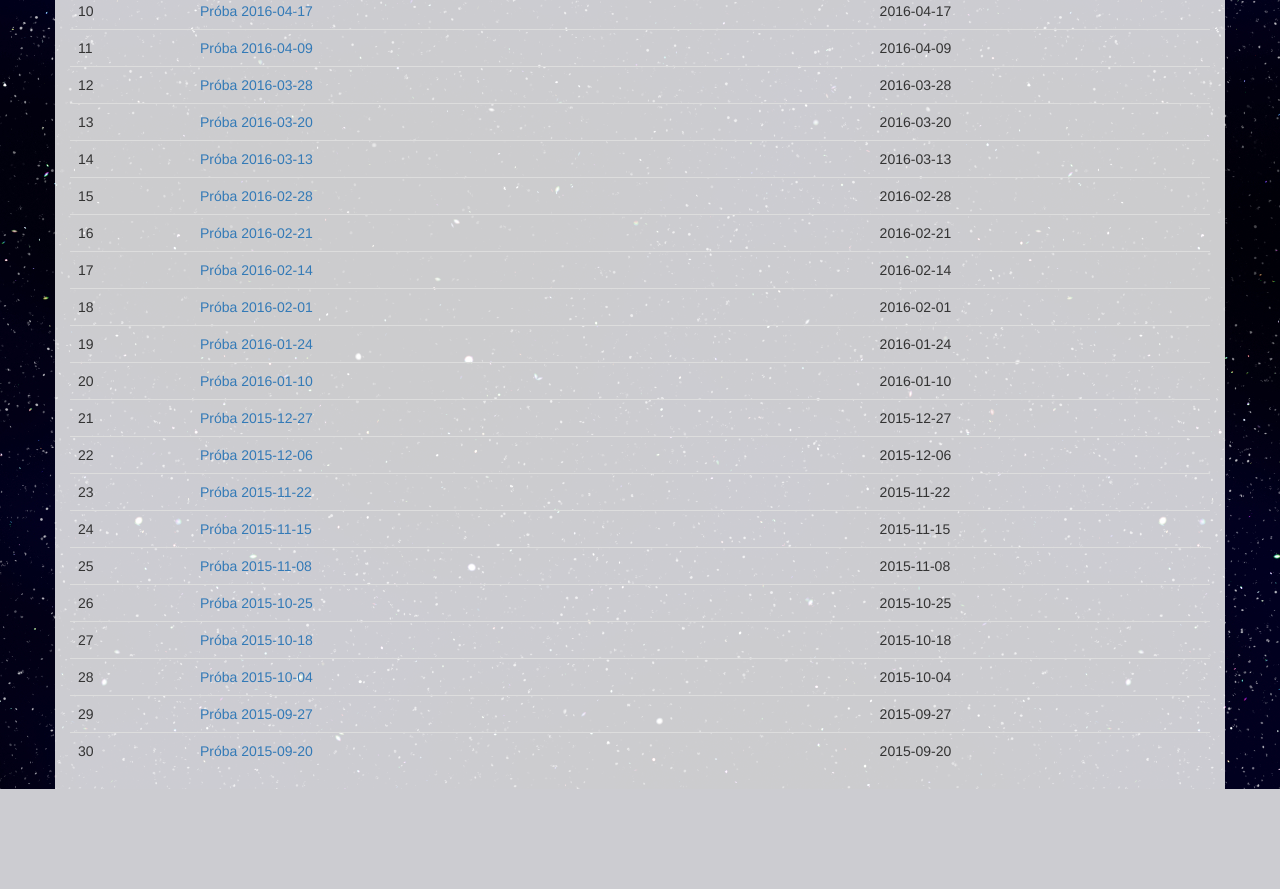
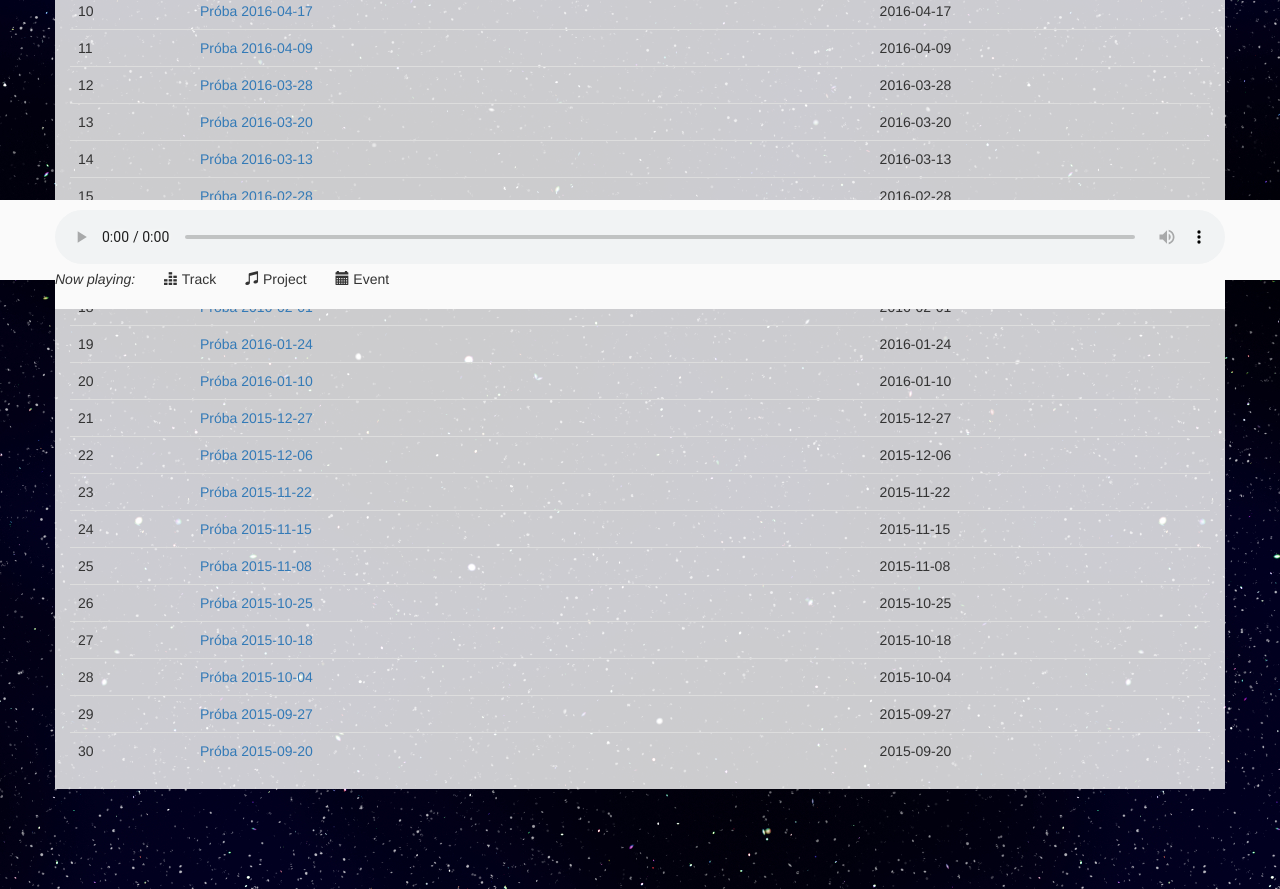
Before and after one commit to mateuszo/band-manager, a Django app: page /tracks/events in a window 1280 px wide. Shown: the part 520-1409 px from the top of the page. Before the commit the page ends 1309 px from the top, so only its background shows below. Run offline with Django 3.2, Linux system fonts and the light colour scheme; data comes from the database, SQL or seed files in the repository; some libraries are stand-ins or nearby versions; some web fonts are replaced.

Commit message:
Move player to the bottom.

```diff
--- a/tracks/static/tracks/css/custom.css
+++ b/tracks/static/tracks/css/custom.css
@@ -6,6 +6,7 @@
 
 .container {
 	background-color: rgba(255,255, 255, 0.8);
+	margin-bottom: 80px;
 }
 
 .navbar {
@@ -31,3 +32,19 @@
 tr {
     cursor: pointer;
 }
+
+.footer {
+    margin-top: 60px;
+    width: 100%;
+    height: 80px;
+    background-color: #fafafa;
+}
+
+footer > .container {
+    padding: 10px 0px;
+    background-color: #fafafa;
+}
+
+.span-space {
+    margin-right: 25px;
+}
--- a/tracks/static/tracks/js/playlist.js
+++ b/tracks/static/tracks/js/playlist.js
@@ -1,23 +1,31 @@
+function playTrack(track) {
+    // play track
+    $("#player").attr({
+        "src": track.attr("data-audiourl"),
+    });
+    // change row styking
+    $("#playlist tr.active").removeClass('active');
+    $("#playlist tr.current").removeClass('current');
+    track.addClass('active current');
+
+    // change player description
+    var trackName = track.find(".track-name").html();
+    var projectName = track.find(".project-name").html();
+    var eventName = track.find(".event-name").html();
+    $("#playing-track").html(trackName);
+    $("#playing-project").html(projectName);
+    $("#playing-event").html(eventName);
+}
+
 $(document).ready(function() {
     if($("#player")[0]){
         $("#playlist tr").on("click", function() {
             //switch track
-            $("#player").attr({
-                "src": $(this).attr("data-audiourl"),
-                "autoplay": "autoplay",
-                "preload": "auto"
-            });
-            //change active row
-            $("#playlist tr.active").removeClass('active');
-            $("#playlist tr.current").removeClass('current');
-            $(this).addClass('active current');
+            playTrack($(this));
         });
 
         //start player with first track
-        $("#player").attr({
-            "src": $("#playlist tr").eq(1).attr("data-audiourl"),
-        });
-        $("#playlist tr").eq(1).addClass('active current');
+        playTrack($("#playlist tr").eq(1))
 
         $("#player")[0].onpause = function() {
             $("#playlist tr.active").removeClass('active');
@@ -30,12 +38,7 @@
             $("#player").attr({
                 "src": '',
             });
-            var next = $("#playlist tr.current").next()
-            $("#player").attr({
-                "src": next.attr("data-audiourl"),
-            });
-            $('tr.current').removeClass('active current')
-            next.addClass('active current');
+            playTrack($("#playlist tr.current").next())
         }
 
 
--- a/tracks/templates/tracks/base.html
+++ b/tracks/templates/tracks/base.html
@@ -50,7 +50,57 @@
 </nav>
 {% block body %}
 {% endblock %}
+<br>
+<footer class="footer navbar-fixed-bottom">
+    <div class="container">
+        <audio controls="controls" id="player" preload="auto" autoplay="">
+            Your browser does not support the audio element.
+        </audio>
+        <p>
+        <em class="span-space">Now playing:</em>
+        <span class="glyphicon glyphicon-equalizer" aria-hidden="true"></span>
+        <span id="playing-track" class="span-space">Track</span>
+        <span class="glyphicon glyphicon-music" aria-hidden="true"></span>
+        <span id="playing-project" class="span-space">Project</span>
+        <span class="glyphicon glyphicon-calendar" aria-hidden="true"></span>
+        <span id="playing-event" class="span-space">Event</span>
+        </p>
+        <!--<div class="row">-->
+            <!--<div class="col-md-3">Playing:</div>-->
+            <!--<div class="col-md-3">-->
+                <!--<span class="glyphicon glyphicon-equalizer" aria-hidden="true"></span>-->
+                <!--<span id="playing-track">Track</span>-->
+            <!--</div>-->
+            <!--<div class="col-md-3">-->
+                <!--<span class="glyphicon glyphicon-music" aria-hidden="true"></span>-->
+                <!--<span id="playing-project">Project</span>-->
+            <!--</div>-->
+            <!--<div class="col-md-3">-->
+                <!--<span class="glyphicon glyphicon-calendar" aria-hidden="true"></span>-->
+                <!--<span id="playing-event">Event</span>-->
+            <!--</div>-->
+        <!--</div>-->
+        <!--<table class="table">-->
+            <!--<tr>-->
+                <!--<td>Now playing:</td>-->
+                <!--<td>-->
+                    <!--<span class="glyphicon glyphicon-equalizer" aria-hidden="true"></span>-->
+                    <!--<span id="playing-track">Track</span>-->
+                <!--</td>-->
+                <!--<td>-->
+                    <!--<span class="glyphicon glyphicon-music" aria-hidden="true"></span>-->
+                    <!--<span id="playing-project">Project</span>-->
+                <!--</td>-->
+                <!--<td>-->
+                    <!--<span class="glyphicon glyphicon-calendar" aria-hidden="true"></span>-->
+                    <!--<span id="playing-event">Event</span>-->
+                <!--</td>-->
+            <!--</tr>-->
+        <!--</table>-->
 
+
+    </div>
+</footer>
 <script src="{% static 'tracks/js/playlist.js' %}"></script>
 <script src="{% static 'tracks/js/clickable-row.js' %}"></script>
 </body>
```
Also changed, not shown: tracks/templates/tracks/tables/track-table.html (+3 -6 lines).
